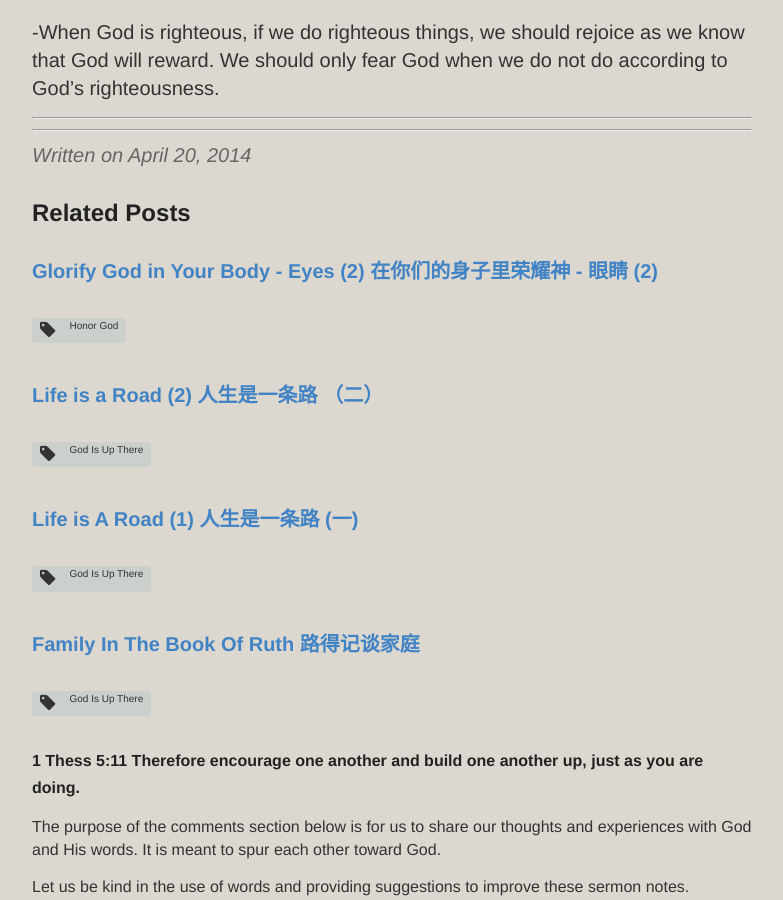
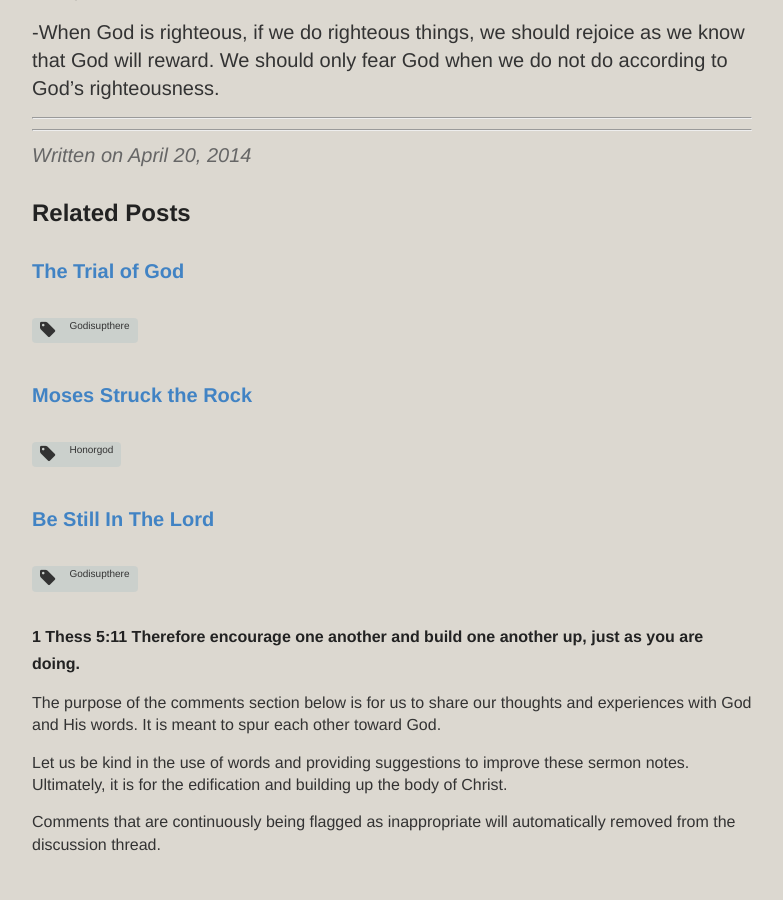
Before and after one commit to catchupTJC/catchuptjc.github.io, a Jekyll site: the page built from _posts/2014-04-20-The Righteous God.md, in a window 1280 px wide and 900 px high, scrolled down 2251 px. Shown: the whole window, without its empty margins (248-1031 px from the left). Built offline with Jekyll 4.4.1, drawn with Linux system fonts in a browser that asks for light colours; nearby versions of some CDN libraries; comment, search, counter and statistics services are not loaded; some of the changed text lies outside the part shown.

Commit message:
Update 2014-04-20-The Righteous God.md

```diff
--- a/_posts/2014-04-20-The Righteous God.md
+++ b/_posts/2014-04-20-The Righteous God.md
@@ -1,8 +1,8 @@
 ---
 layout: post
 title: The Righteous God
-category: Sermon(SJ)2014
-tags: [Honor God,God is up there,Righteousness]
+category: sermon(SJ)2014
+tags: [honorgod,godisupthere,righteousness]
 hymns: [87,208]
 ---
 -When we are in church we will be aware of our speech & conduct. This is because we honour our righteous God.
```
